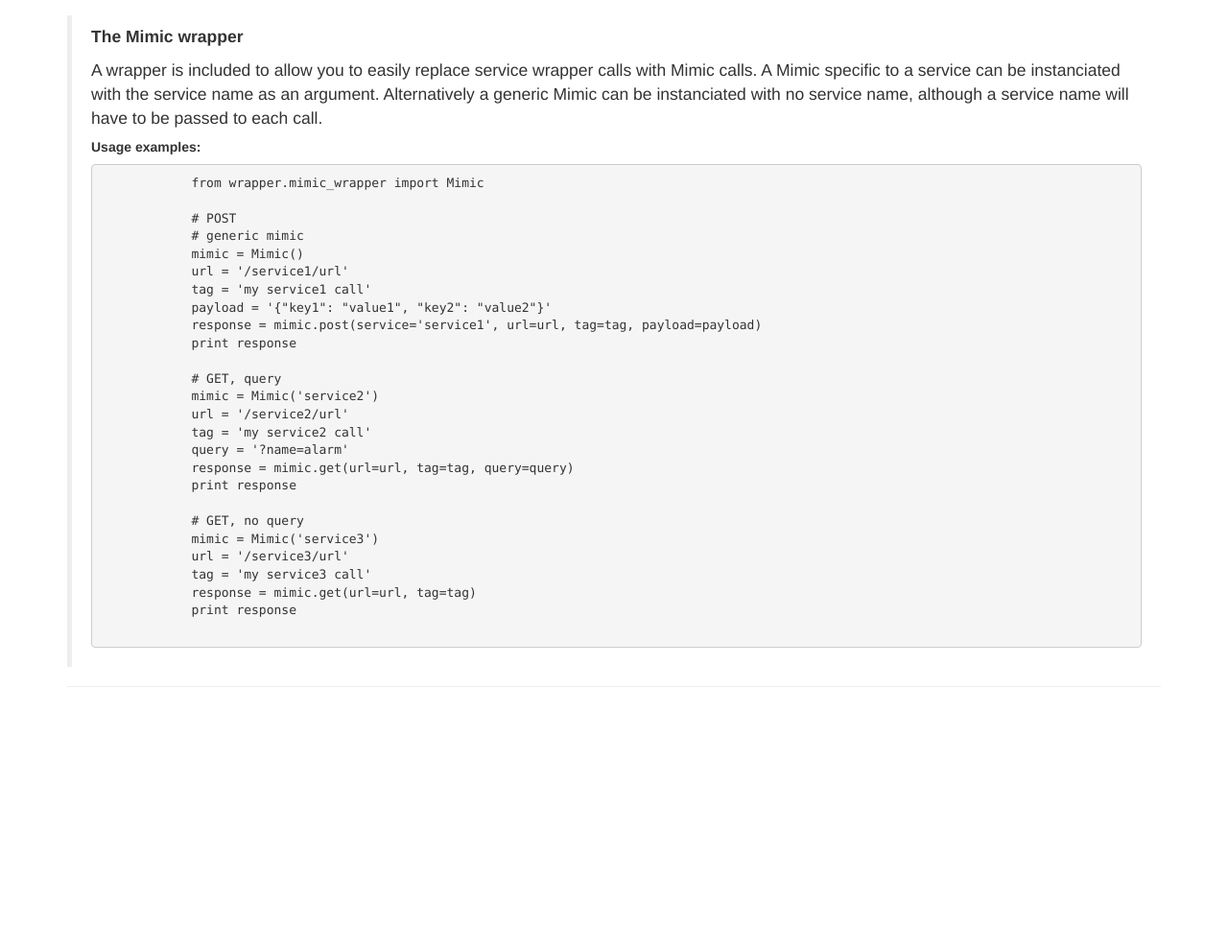
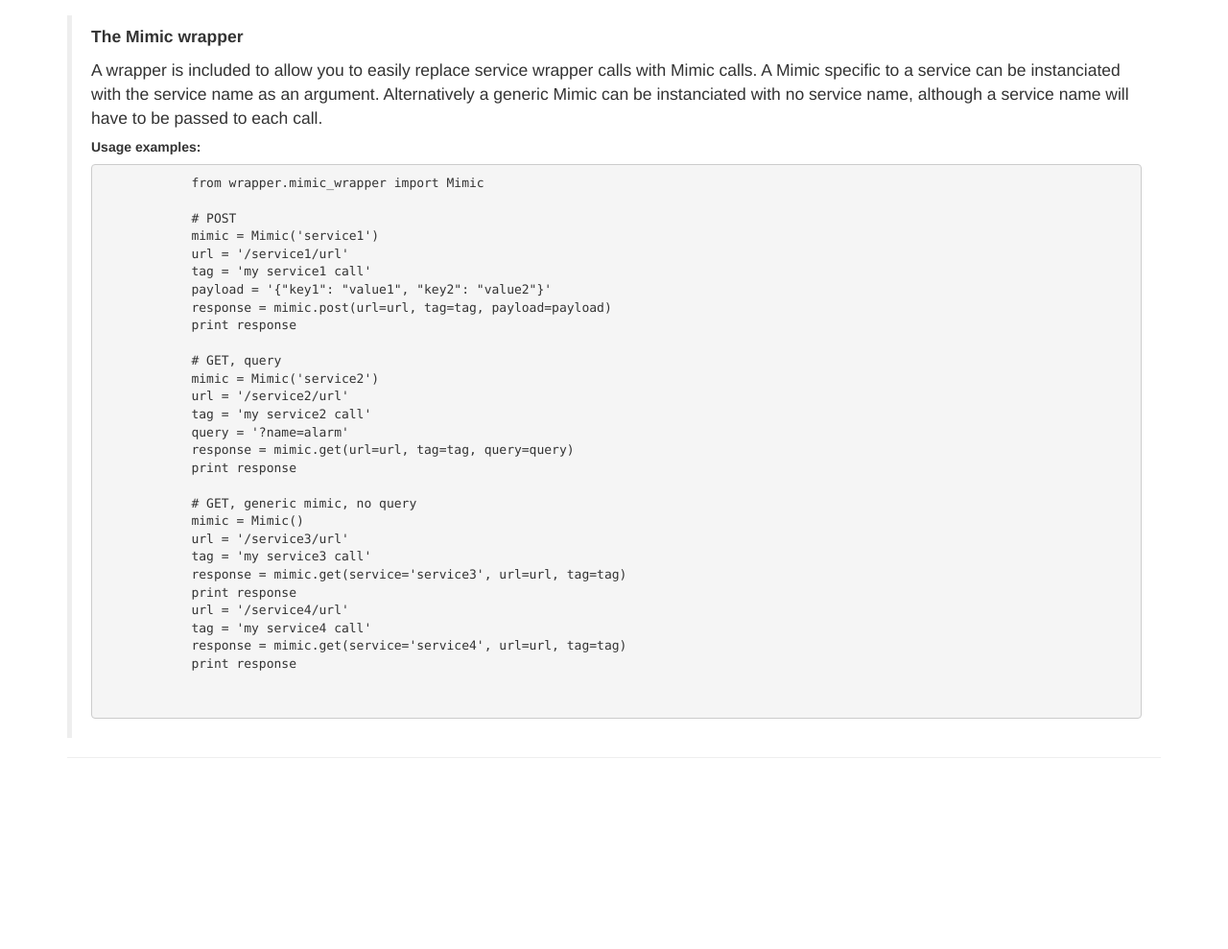
Before and after one commit to ThriceGood/Mimic, a Flask app: page /ui/docs in a window 1280 px wide. Shown: the part 3046-4035 px from the top of the page at 96% size. Run offline with Flask 2, Linux system fonts and the light colour scheme; some libraries are stand-ins or nearby versions.

Commit message:
usage edit

```diff
--- a/templates/docs.html
+++ b/templates/docs.html
@@ -162,12 +162,11 @@
             from wrapper.mimic_wrapper import Mimic
 
             # POST
-            # generic mimic
-            mimic = Mimic()
+            mimic = Mimic('service1')
             url = '/service1/url'
             tag = 'my service1 call'
             payload = '{"key1": "value1", "key2": "value2"}'
-            response = mimic.post(service='service1', url=url, tag=tag, payload=payload)
+            response = mimic.post(url=url, tag=tag, payload=payload)
             print response
 
             # GET, query
@@ -178,12 +177,17 @@
             response = mimic.get(url=url, tag=tag, query=query)
             print response
 
-            # GET, no query
-            mimic = Mimic('service3')
+            # GET, generic mimic, no query
+            mimic = Mimic()
             url = '/service3/url'
             tag = 'my service3 call'
-            response = mimic.get(url=url, tag=tag)
+            response = mimic.get(service='service3', url=url, tag=tag)
             print response
+            url = '/service4/url'
+            tag = 'my service4 call'
+            response = mimic.get(service='service4', url=url, tag=tag)
+            print response
+
          </pre>
     </blockquote>
 	<hr>
```
